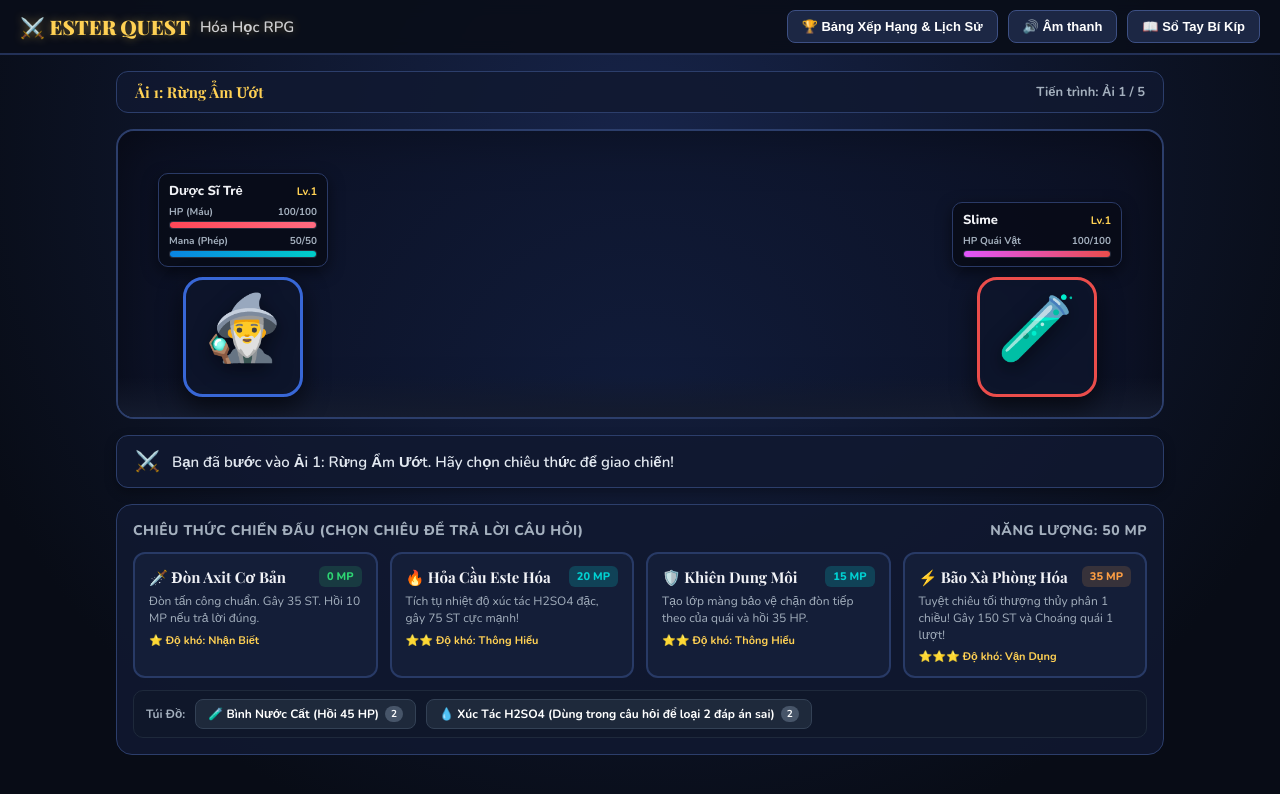
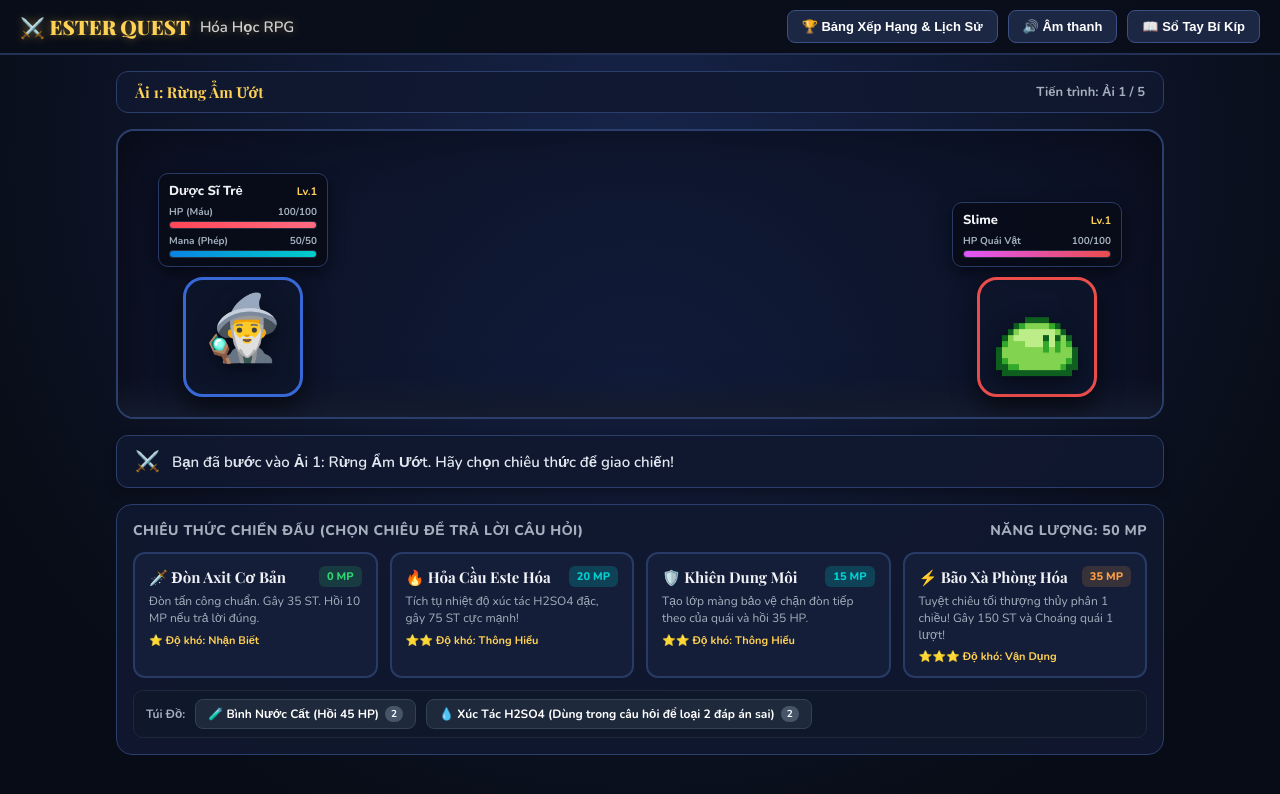
Before and after one commit to HieuTuoiTre/EsterQuest-RPG, a plain HTML site: page index.html in a window 1280 px wide. Both pictures are taken after a click on the button "VÀO TRẬN CHIẾN". Drawn offline with nearby package versions, Linux system fonts and the light colour scheme; a web font is replaced by a local one.

Commit message:
feat(graphics): replace Slime emoji with custom pixel art sprite

```diff
--- a/index.html
+++ b/index.html
@@ -285,7 +285,27 @@
       box-shadow: 0 10px 25px rgba(0,0,0,0.6);
       backdrop-filter: blur(4px);
     }
-    .sprite-icon { font-size: 64px; filter: drop-shadow(0 6px 10px rgba(0,0,0,0.5)); animation: idleFloat 2.6s ease-in-out infinite alternate; }
+    .sprite-icon {
+      font-size: 64px;
+      filter: drop-shadow(0 6px 10px rgba(0,0,0,0.5));
+      animation: idleFloat 2.6s ease-in-out infinite alternate;
+      display: flex;
+      align-items: center;
+      justify-content: center;
+      width: 100%;
+      height: 100%;
+    }
+    .sprite-icon .sprite-img {
+      max-width: 82%;
+      max-height: 82%;
+      width: auto;
+      height: auto;
+      object-fit: contain;
+      image-rendering: pixelated;
+      image-rendering: crisp-edges;
+      user-select: none;
+      -webkit-user-drag: none;
+    }
     @keyframes idleFloat { 0% { transform: translateY(0); } 100% { transform: translateY(-8px); } }
 
     /* Combatant Status HUD */
@@ -1147,7 +1167,7 @@
           </div>
 
           <div class="sprite-box" style="border-color: #eb4d4b;">
-            <div class="sprite-icon" id="enemySprite">🧪</div>
+            <div class="sprite-icon" id="enemySprite"><img src="assets/slime.png" alt="Slime" class="sprite-img" onerror="this.onerror=null; this.parentElement.textContent='🧪';"></div>
           </div>
         </div>
       </div>
@@ -2140,7 +2160,7 @@
         id: 1,
         name: "Ải 1: Rừng Ẩm Ướt",
         bg: "radial-gradient(circle at 50% 100%, #192a56 0%, #0c1022 100%)",
-        enemy: { name: "Slime", icon: "🧪", hp: 100, maxHp: 100, atk: 15, level: "Lv.1", desc: "Quái dịch hữu cơ mang tính tráng bạc" }
+        enemy: { name: "Slime", icon: "assets/slime.png", hp: 100, maxHp: 100, atk: 15, level: "Lv.1", desc: "Quái dịch hữu cơ mang tính tráng bạc" }
       },
       {
         id: 2,
@@ -2162,9 +2182,9 @@
       },
       {
         id: 5,
-        name: "ẢI CUỐI: ĐẠI CHIẾN KHỦNG LONG BẠO CHÚA",
+        name: "ẢI CUỐI: ĐẠI CHIẾN CHÚA TỂ BÓNG TỐI",
         bg: "radial-gradient(circle at 50% 100%, #581845 0%, #14040e 100%)",
-        enemy: { name: "Khủng Long Bạo Chúa", icon: "🦖", hp: 350, maxHp: 350, atk: 45, level: "👑 BOSS", desc: "Trùm cuối sở hữu bí thuật ester đa chức & bẫy trắc nghiệm!" }
+        enemy: { name: "Chúa Tể Bóng Tối", icon: "👑", hp: 350, maxHp: 350, atk: 45, level: "👑 BOSS", desc: "Trùm cuối sở hữu bí thuật ester đa chức & bẫy trắc nghiệm!" }
       }
     ];
 
@@ -2349,6 +2369,16 @@
       updateUI();
     }
 
+    function renderSprite(el, iconVal, altText, fallbackEmoji = "👾") {
+      if (!el) return;
+      const val = (iconVal || "").trim();
+      if (val.includes("/") || val.startsWith("data:") || /\.(png|jpg|jpeg|svg|webp)$/i.test(val)) {
+        el.innerHTML = `<img src="${val}" alt="${altText || 'Sprite'}" class="sprite-img" onerror="this.onerror=null; this.parentElement.textContent='${fallbackEmoji}';">`;
+      } else {
+        el.textContent = val || fallbackEmoji;
+      }
+    }
+
     function loadStage(index) {
       state.currentStageIndex = index;
       const stage = STAGES[index];
@@ -2363,7 +2393,7 @@
       document.getElementById("arenaBg").style.background = stage.bg;
 
       document.getElementById("enemyName").textContent = state.enemy.name;
-      document.getElementById("enemySprite").textContent = state.enemy.icon;
+      renderSprite(document.getElementById("enemySprite"), state.enemy.icon, state.enemy.name, "🧪");
       document.getElementById("enemyLevel").textContent = state.enemy.level;
 
       setNarrator("⚔️", `Bạn đã bước vào ${stage.name}. Hãy chọn chiêu thức để giao chiến!`);
```
Also changed, not shown: assets/slime.png (added).
